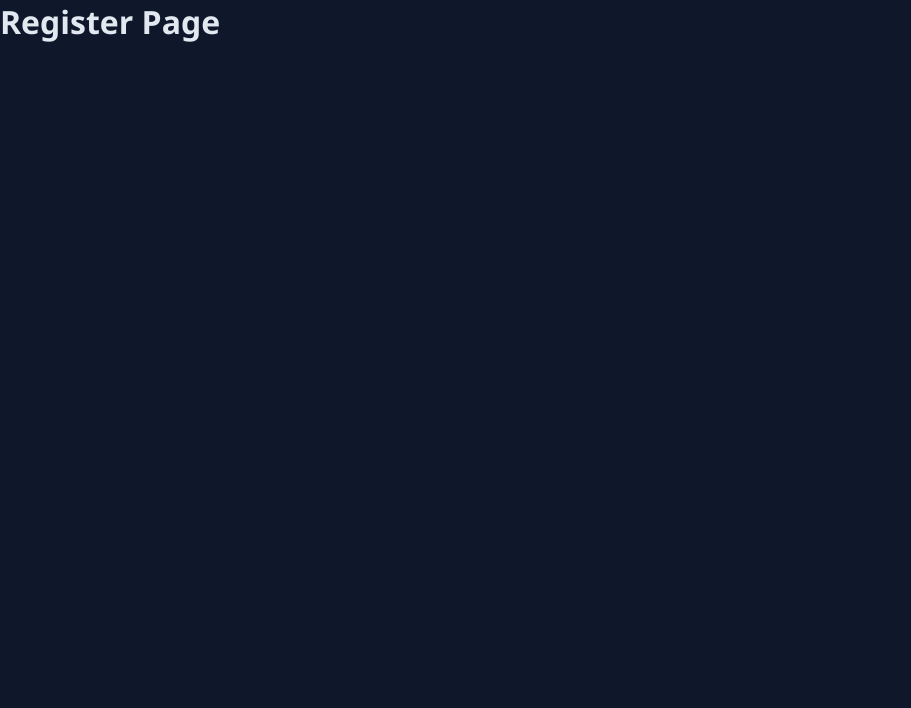
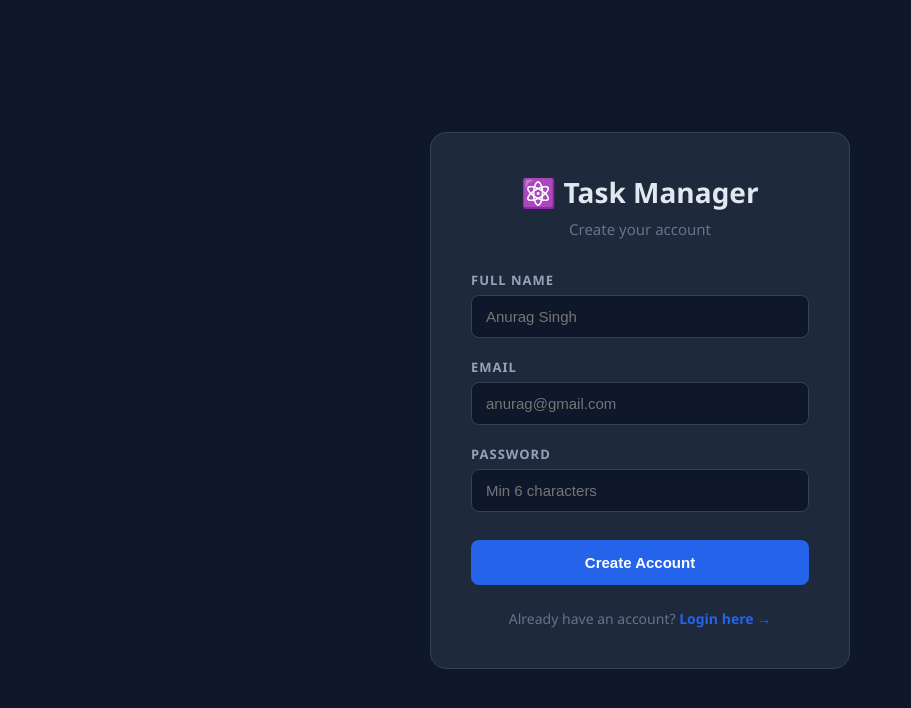
Before and after one commit to Anurag-Singh2004/task-manager-frontend, a React (Vite) app: page /register in a window 1280 px wide. Shown: the top 708 px of the page, without its empty margins (0-911 px from the left). Built offline with nearby package versions, Linux system fonts and the light colour scheme; no server answers.

Commit message:
feat: add register page with real API integration

```diff
--- a/src/App.jsx
+++ b/src/App.jsx
@@ -1,4 +1,7 @@
 import { BrowserRouter, Routes, Route, Navigate } from "react-router-dom";
+import { AuthProvider } from "./context/AuthContext";
+import ProtectedRoute from "./components/Auth/ProtectedRoute";
+import PublicRoute from "./components/Auth/PublicRoute";
 import Login from './pages/Login';
 import Register from "./pages/Register";
 import Dashboard from "./pages/Dashboard";
@@ -6,20 +9,45 @@ import Dashboard from "./pages/Dashboard";
 function App() {
   return (
     <BrowserRouter>
+      {/* AuthProvider wraps everything so ALL */}
+      {/* components can access auth state     */}
+      <AuthProvider>
         <Routes>
           {/* Redirect root to /dashboard */}
           <Route path="/" element={<Navigate to="/dashboard" />} />
 
-        {/* Public routes — anyone can visit */}
-        <Route path="/login" element={<Login />} />
-        <Route path="/register" element={<Register />} />
+          {/* Public routes — not auth needed */}
+          <Route
+            path="/login"
+            element={
+              <PublicRoute>
+                <Login />
+              </PublicRoute>
+            }
+          />
+          <Route
+            path="/register"
+            element={
+              <PublicRoute>
+                <Register />
+              </PublicRoute>
+            }
+          />
 
-        {/* Protected route — we'll add auth check in Phase 2 */}
-        <Route path="/dashboard" element={<Dashboard />} />
+          {/* Protected route — must be logged in */}
+          <Route
+            path="/dashboard"
+            element={
+              <ProtectedRoute>
+                <Dashboard />
+              </ProtectedRoute>
+            }
+          />
 
           {/* Catch all — unknown URLs go to /dashboard */}
           <Route path="*" element={<Navigate to="/dashboard" />} />
         </Routes>
+      </AuthProvider>
     </BrowserRouter>
   );
 }
--- /dev/null
+++ b/src/components/Auth/ProtectedRoute.jsx
@@ -0,0 +1,17 @@
+import { Navigate } from "react-router-dom";
+import { useAuth } from "../../context/AuthContext";
+
+function ProtectedRoute({children}){
+  const { isAuthenticated } = useAuth();
+
+  // Not logged in? Send to login page
+  // Replace=true means /login replaces current
+  // history entry (back button won't go back
+  // to dashboard when not logged in)
+  if (!isAuthenticated) {
+    return <Navigate to="/login" replace />;
+  }
+  // Logged in? Render whatever is inside
+  return children;
+}
+export default ProtectedRoute
--- /dev/null
+++ b/src/components/Auth/PublicRoute.jsx
@@ -0,0 +1,13 @@
+import { Navigate } from "react-router-dom";
+import { useAuth } from "../../context/AuthContext";
+
+function PublicRoute({ children }) {
+  // Already logged in? No need to see login/register
+  // Send them to dashboard instead
+  const { isAuthenticated } = useAuth();
+  if (isAuthenticated) {
+    return <Navigate to="/dashboard" replace />
+  }
+  return children;
+}
+export default PublicRoute;
--- /dev/null
+++ b/src/context/AuthContext.jsx
@@ -0,0 +1,108 @@
+import  {createContext, useContext, useState} from 'react';
+import api from '../utils/api';
+
+//Create the context
+const AuthContext = createContext(null);
+
+//Create the provider
+export function AuthProvider({children}){
+  const [currentUser, setCurrentUser] = useState(null);
+  const [accessToken, setAccessToken] = useState(null);
+  const [isLoading, setIsLoading] = useState(false);
+
+  //Register
+  async function register(name, email, password) {
+    setIsLoading(true);
+    try {
+      const res = await api.post("/auth/register", {
+        name,
+        email,
+        password,
+      });
+      //save token
+      setAccessToken(res.data.accessToken);
+      localStorage.setItem("refreshToken", res.data.refreshToken);
+
+      // Fetch current user info
+      // We'll add this once we know the user endpoint
+      // For now store basic info
+      setCurrentUser({ name, email });
+
+      return { success: true };
+    } catch (err) {
+      return {
+        success: false,
+        error: err.response?.data?.error || "Registration failed",
+      };
+    } finally {
+      setIsLoading(false);
+    }
+  }
+
+  //Login
+  async function login(email, password) {
+    setIsLoading(true);
+    try {
+      const res = api.post("/auth/login", {
+        email,
+        password,
+      });
+      setAccessToken(res.data.accessToken);
+      localStorage.setItem("refreshToken", res.data.refreshToken);
+      setCurrentUser({ email });
+    } catch (err) {
+      return {
+        success: false,
+        error: err.response?.data?.error || "Login failed",
+      };
+    } finally {
+      setIsLoading(false);
+    }
+  }
+
+  //Logout
+  async function logout() {
+    try {
+      const refreshToken = localStorage.getItem("refreshToken");
+      // Tell server to invalidate the refresh token
+      api.post("/auth/logout", { refreshToken });
+    } catch (err) {
+      // Even if server call fails — still log out locally
+      console.error("Logout error:", err);
+    } finally {
+      setAccessToken(null);
+      setCurrentUser(null);
+      localStorage.removeItem("refreshToken");
+    }
+  }
+
+  // ── What goes in the backpack ──────────
+  const value = {
+    currentUser,
+    accessToken,
+    isLoading,
+    login,
+    logout,
+    register,
+    isAuthenticated: !!accessToken, // true if token exists
+  };
+
+  return (
+    <AuthContext.Provider value={value}>
+      {children}
+    </AuthContext.Provider>
+  )
+}
+
+//  Custom hook to USE the context
+// Instead of writing useContext(AuthContext) every time
+// we write useAuth() — cleaner!
+
+// eslint-disable-next-line react-refresh/only-export-components
+export function useAuth() {
+  const context = useContext(AuthContext);
+  if (!context) {
+    throw new Error("useAuth must be used inside AuthProvider");
+  }
+  return context;
+}
--- a/src/index.css
+++ b/src/index.css
@@ -10,3 +10,9 @@ body {
   color: #e2e8f0;
   min-height: 100vh;
 }
+
+#root {
+  min-height: 100vh;
+  display: flex;
+  flex-direction: column;
+}
--- a/src/pages/Register.jsx
+++ b/src/pages/Register.jsx
@@ -1,8 +1,228 @@
-function Register(){
+import { useNavigate, Link } from "react-router-dom";
+import { useState } from "react";
+import { useAuth } from "../context/AuthContext";
+
+function Register() {
+  //State
+  const [formData, setFormData] = useState({
+    name: "",
+    email: "",
+    password: "",
+  });
+  const [error, setError] = useState("");
+  const [isLoading, setIsLoading] = useState(false);
+
+  //Hooks
+  const { register } = useAuth();
+  const navigate = useNavigate();
+
+  //Handlers
+  function handleChange(e) {
+    const { name, value } = e.target;
+    setFormData((prev) => ({ ...prev, [name]: value }));
+    setError(""); // clear error when user starts typing again
+  }
+
+  async function handleSubmit(e) {
+    e.preventDefault();
+
+    //validation
+    if (!formData.name.trim()) {
+      setError("Name is required");
+      return;
+    }
+    if (!formData.email.trim()) {
+      setError("Email is required");
+      return;
+    }
+    if (formData.password.length < 6) {
+      setError("Password must be at least 6 characters");
+      return;
+    }
+    setIsLoading(true); //disable button
+
+    const result = await register(
+      formData.name,
+      formData.email,
+      formData.password,
+    );
+    if (result.success) {
+      navigate("/dashboard");
+    } else {
+      setError(result.error);
+      setIsLoading(false); //re-enable button
+    }
+  }
+  //UI
   return (
-    <div>
-      <h1>Register Page</h1>
+    <div style={styles.page}>
+      <div style={styles.card}>
+        {/*Header*/}
+        <div style={styles.header}>
+          <h1 style={styles.logo}>⚛️ Task Manager</h1>
+          <p style={styles.subtitle}>Create your account</p>
+        </div>
+        {/* Error message */}
+        {error && <div style={styles.error}>❌ {error}</div>}
+        {/* Form */}
+        <form onSubmit={handleSubmit} style={styles.form}>
+          <div style={styles.field}>
+            <label style={styles.label}>Full Name</label>
+            <input
+              name="name"
+              type="text"
+              value={formData.name}
+              onChange={handleChange}
+              placeholder="Anurag Singh"
+              style={styles.input}
+              disabled={isLoading}
+            />
+          </div>
+
+          <div style={styles.field}>
+            <label style={styles.label}>Email</label>
+            <input
+              name="email"
+              type="email"
+              value={formData.email}
+              onChange={handleChange}
+              placeholder="anurag@gmail.com"
+              style={styles.input}
+              disabled={isLoading}
+            />
+          </div>
+
+          <div style={styles.field}>
+            <label style={styles.label}>Password</label>
+            <input
+              name="password"
+              type="password"
+              value={formData.password}
+              onChange={handleChange}
+              placeholder="Min 6 characters"
+              style={styles.input}
+              disabled={isLoading}
+            />
+          </div>
+
+          <button
+            type="submit"
+            disabled={isLoading}
+            style={{
+              ...styles.button,
+              opacity: isLoading ? 0.7 : 1,
+              cursor: isLoading ? "not-allowed" : "pointer",
+            }}
+          >
+            {isLoading ? "Creating account..." : "Create Account"}
+          </button>
+        </form>
+
+        {/* Link to login */}
+        <p style={styles.loginText}>
+          Already have an account?{" "}
+          <Link to="/login" style={styles.link}>
+            Login here →
+          </Link>
+        </p>
+      </div>
     </div>
-  )
+  );
 }
-export default Register
+//styles
+const styles = {
+  page: {
+    minHeight: "100vh",
+    display: "flex",
+    alignItems: "center",
+    justifyContent: "center",
+    background: "#0f172a",
+    padding: 20,
+  },
+  card: {
+    background: "#1e293b",
+    borderRadius: 16,
+    padding: 40,
+    width: "100%",
+    maxWidth: 420,
+    border: "1px solid #334155",
+  },
+  header: {
+    textAlign: "center",
+    marginBottom: 32,
+  },
+  logo: {
+    fontSize: 28,
+    fontWeight: 800,
+    color: "#e2e8f0",
+    margin: "0 0 8px",
+  },
+  subtitle: {
+    color: "#64748b",
+    fontSize: 15,
+    margin: 0,
+  },
+  error: {
+    background: "#450a0a",
+    border: "1px solid #dc2626",
+    color: "#fca5a5",
+    padding: "12px 16px",
+    borderRadius: 8,
+    fontSize: 14,
+    marginBottom: 20,
+  },
+  form: {
+    display: "flex",
+    flexDirection: "column",
+    gap: 20,
+  },
+  field: {
+    display: "flex",
+    flexDirection: "column",
+    gap: 6,
+  },
+  label: {
+    fontSize: 13,
+    fontWeight: 600,
+    color: "#94a3b8",
+    textTransform: "uppercase",
+    letterSpacing: 1,
+  },
+  input: {
+    background: "#0f172a",
+    border: "1px solid #334155",
+    borderRadius: 8,
+    padding: "12px 14px",
+    color: "#e2e8f0",
+    fontSize: 15,
+    outline: "none",
+    width: "100%",
+    boxSizing: "border-box",
+  },
+  button: {
+    background: "#2563eb",
+    color: "#ffffff",
+    border: "none",
+    borderRadius: 8,
+    padding: "14px",
+    fontSize: 15,
+    fontWeight: 700,
+    marginTop: 8,
+    transition: "opacity 0.2s",
+    width: "100%",
+  },
+  loginText: {
+    textAlign: "center",
+    color: "#64748b",
+    fontSize: 14,
+    marginTop: 24,
+    marginBottom: 0,
+  },
+  link: {
+    color: "#2563eb",
+    textDecoration: "none",
+    fontWeight: 600,
+  },
+};
+
+export default Register;
```
Lines whose indentation alone changed are shown as unchanged.
